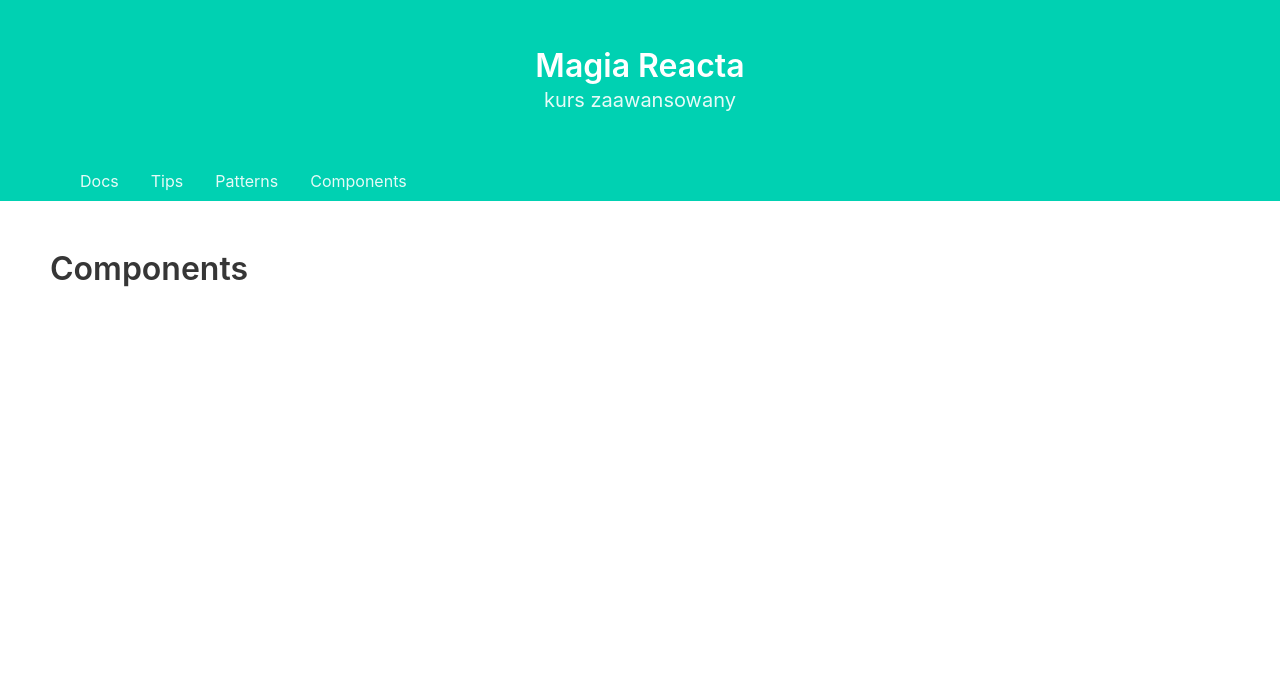
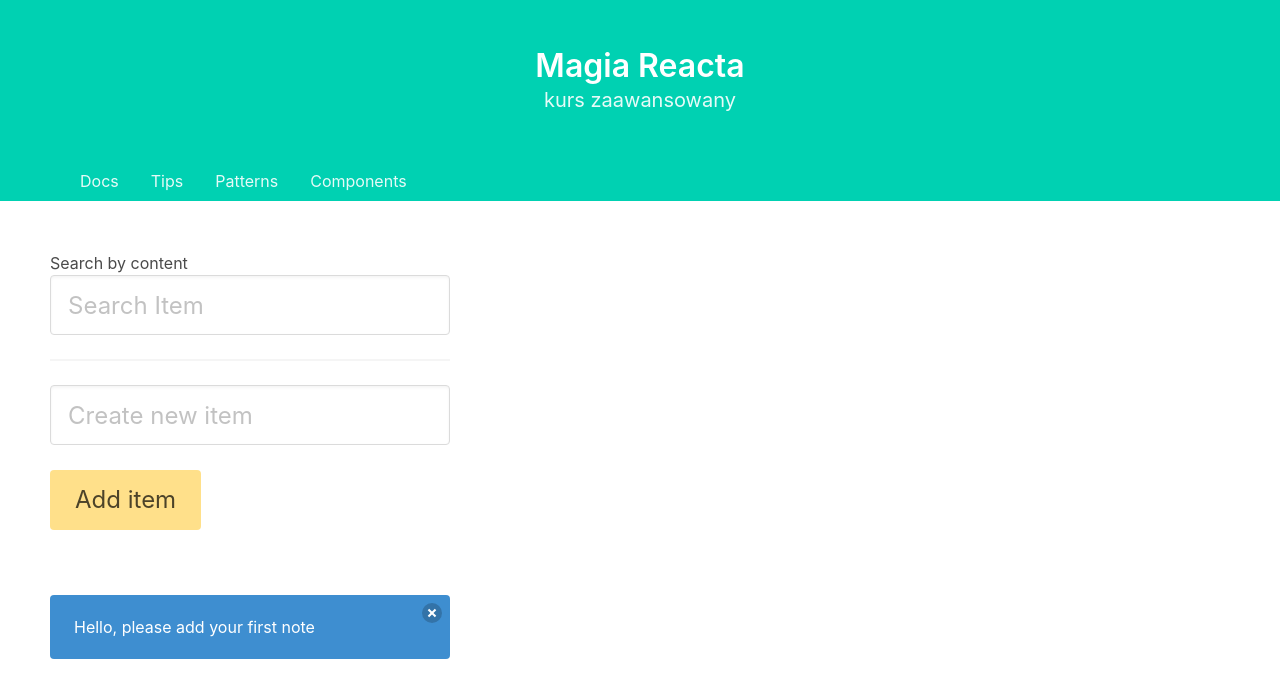
Before and after one commit to krzysztofpodmokly/react-advanced, a React (Create React App) app: page /components in a window 1280 px wide. Shown: the top 698 px of the page. Built offline with nearby package versions, Linux system fonts and the light colour scheme.

Commit message:
Adding todo list

```diff
--- a/package.json
+++ b/package.json
@@ -3,6 +3,7 @@
   "version": "0.1.0",
   "private": true,
   "dependencies": {
+    "axios": "^0.19.0",
     "bulma": "^0.7.5",
     "classnames": "^2.2.6",
     "downshift": "^3.3.4",
--- a/src/views/Components.js
+++ b/src/views/Components.js
@@ -1,9 +1,93 @@
-import React from 'react';
+import React, { useState, useReducer } from 'react';
+import cx from 'classnames';
+import styles from './Components.module.scss';
 
-const Components = () => (
-  <div>
-    <h2 className='title is-3'>Components</h2>
-  </div>
-);
+const Components = () => {
+  const [inputsContent, setInputContent] = useReducer(
+    (state, newState) => ({
+      ...state,
+      ...newState
+    }),
+    {
+      searchInputContent: '',
+      itemInputContent: ''
+    }
+  );
+
+  const [itemsList, setItemsList] = useState([
+    {
+      id: '1',
+      content: 'Hello, please add your first note'
+    }
+  ]);
+
+  const handleInputChange = e => {
+    setInputContent({
+      [e.target.name]: e.target.value
+    });
+  };
+
+  const addNewItem = () => {
+    const newElement = {
+      content: inputsContent.itemInputContent,
+      id: itemsList.length + 1
+    };
+
+    setItemsList([...itemsList, newElement]);
+  };
+
+  const removeElement = id => {
+    const newItemsList = itemsList.filter(item => item.id !== id);
+
+    setItemsList(newItemsList);
+  };
+
+  return (
+    <div className={styles.wrapper}>
+      <label htmlFor='search'>Search by content</label>
+      <input
+        autoComplete='off'
+        className='input is-large'
+        name='searchInputContent'
+        type='text'
+        id='search'
+        placeholder='Search Item'
+        value={inputsContent.searchInputContent}
+        onChange={handleInputChange}
+      />
+      <hr />
+      <input
+        autoComplete='off'
+        className='input is-large'
+        name='itemInputContent'
+        type='text'
+        placeholder='Create new item'
+        value={inputsContent.itemInputContent}
+        onChange={handleInputChange}
+      />
+      <button
+        onClick={addNewItem}
+        className={cx('button is-warning is-large', styles.button)}
+      >
+        Add item
+      </button>
+      {itemsList
+        .filter(item =>
+          item.content
+            .toLowerCase()
+            .includes(inputsContent.searchInputContent.toLowerCase())
+        )
+        .map(item => (
+          <div
+            key={item.id}
+            className={cx('notification is-info', styles.item)}
+          >
+            <button className='delete' onClick={() => removeElement(item.id)} />
+            {item.content}
+          </div>
+        ))}
+    </div>
+  );
+};
 
 export default Components;
--- /dev/null
+++ b/src/views/Components.module.scss
@@ -0,0 +1,11 @@
+.wrapper {
+  width: 400px;
+}
+
+.button {
+  margin: 25px 0 50px 0;
+}
+
+.item {
+  margin: 15px 0;
+}
```
Also changed, not shown: 1 other file (tests, documents, lock files or other folders).
